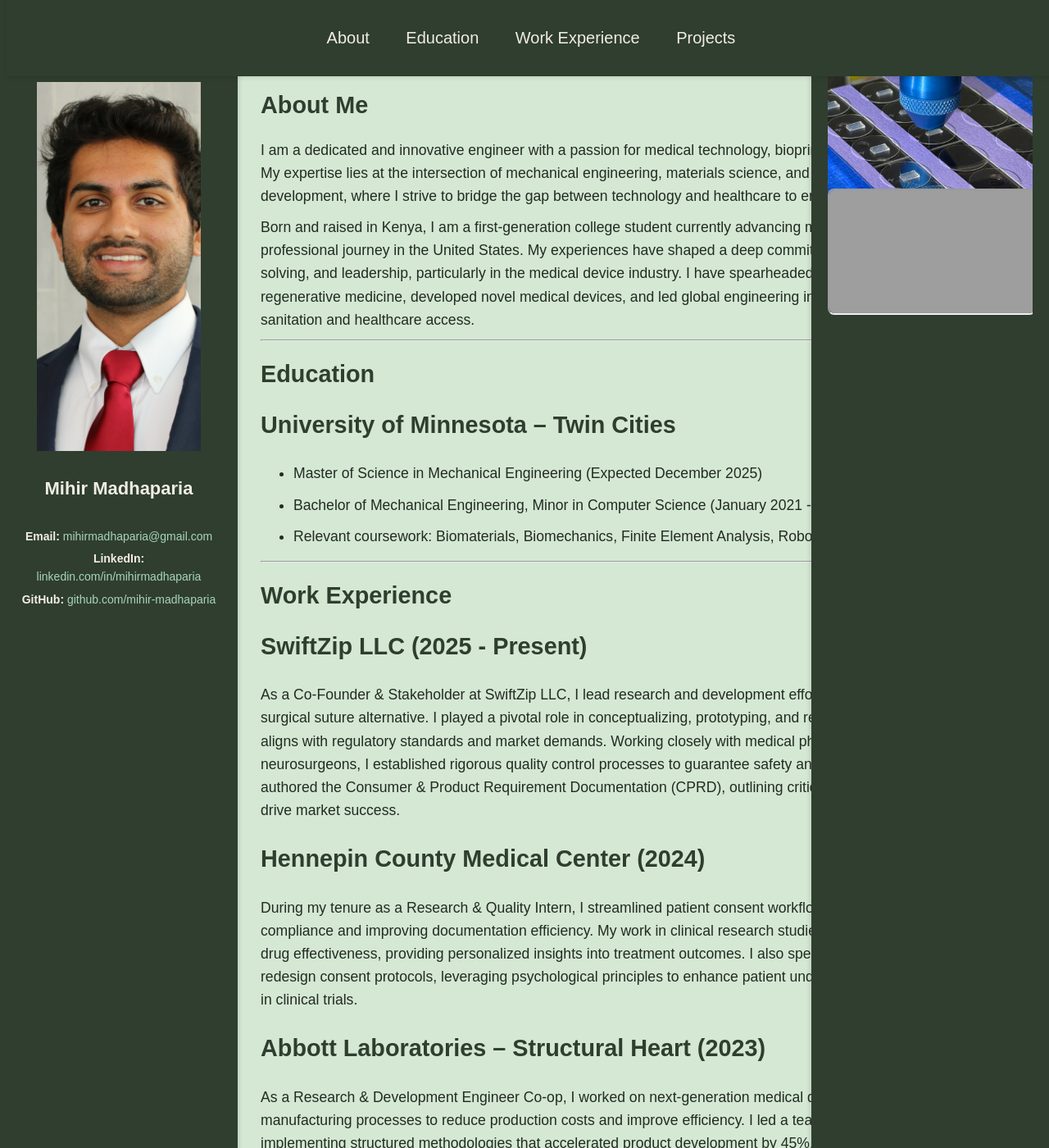
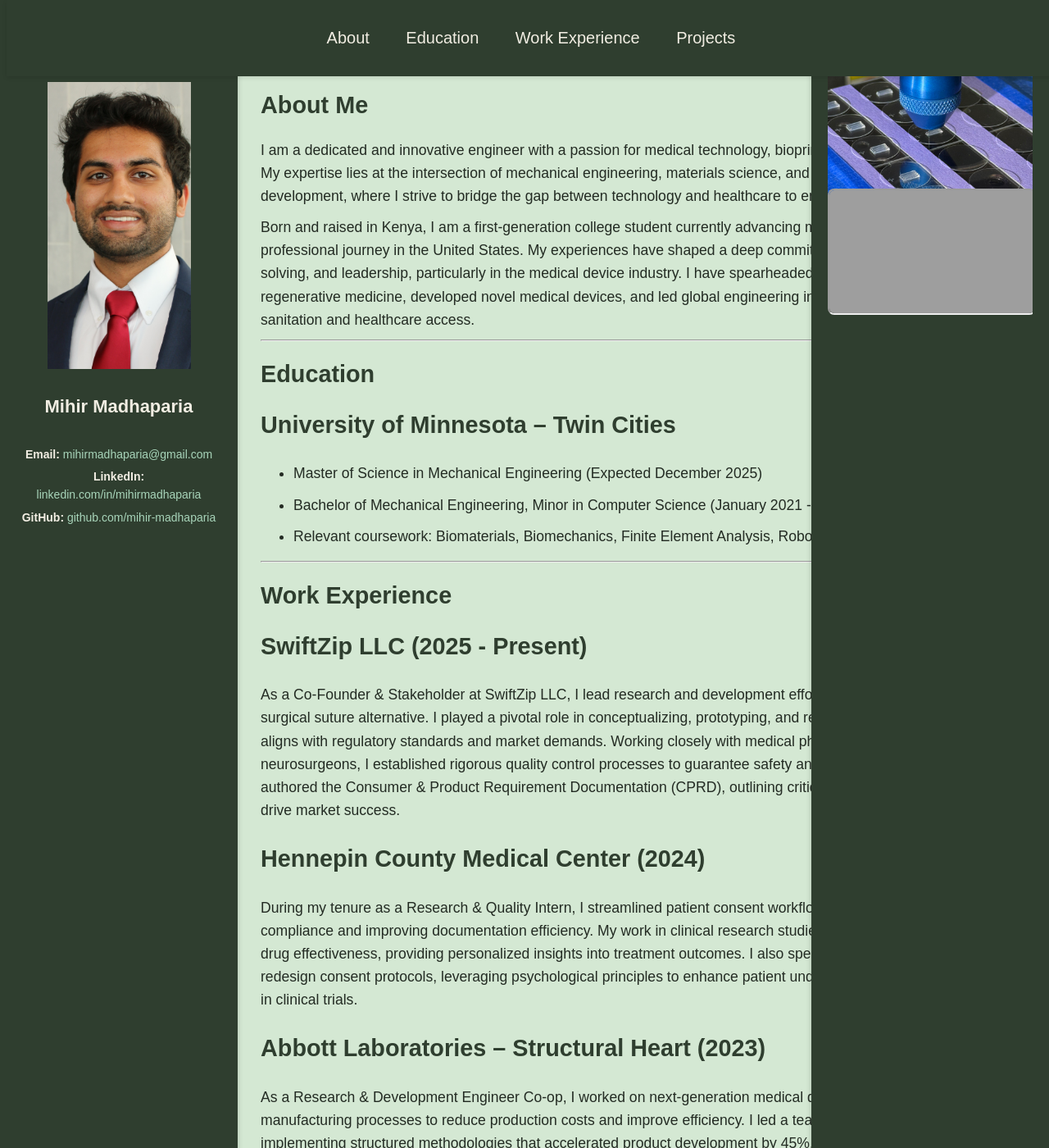
Before and after one commit to mihirmadhaparia/mihirmadhaparia.github.io, a Jekyll site: the page built from README.md, in a window 1280 px wide and 1400 px high. Shown: the whole window at 82% size. Built offline with Jekyll 4.4.1, drawn with Linux system fonts in a browser that asks for light colours; our own code applies the rules of GitHub Pages for plain Markdown files; grey boxes are pictures that could not be loaded.

Commit message:
Update style.css image size change

```diff
--- a/assets/css/style.css
+++ b/assets/css/style.css
@@ -144,8 +144,8 @@ nav a:not(:hover)::after {
 }
 
 .profile-pic {
-    width: 200px; /* Adjust width as needed */
-    height: 450px; /* Adjust height as needed */
+    width: 175px; /* Adjust width as needed */
+    height: 350px; /* Adjust height as needed */
     object-fit: cover;
     margin-bottom: 15px;
 }
```
